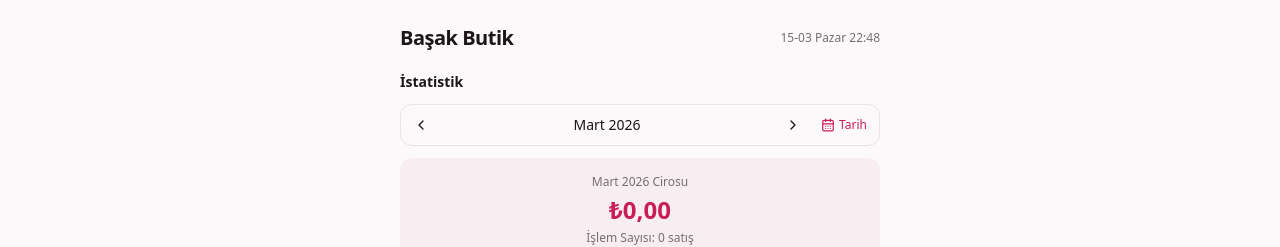
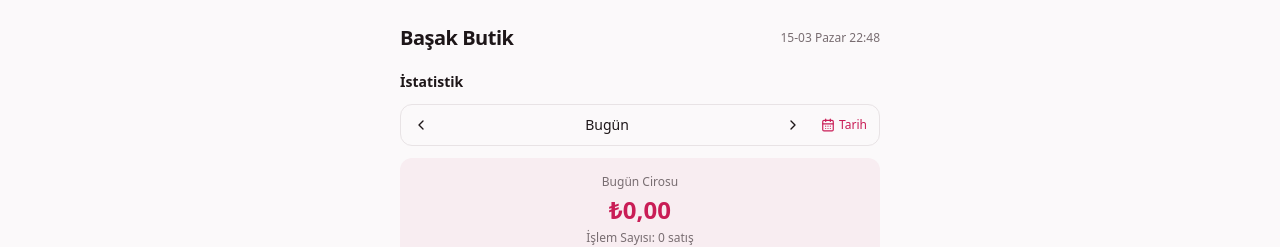
Before and after one commit to alitolgatk/butik, a Next.js app: page / in a window 1280 px wide. Shown: the top 247 px of the page. Built offline with nearby package versions, Linux system fonts and the light colour scheme; no server answers; the database is empty.

Commit message:
feat: istatistik varsayilan olarak bugun gostersin

```diff
--- a/src/app/page.tsx
+++ b/src/app/page.tsx
@@ -114,6 +114,7 @@ export default function HomePage() {
     const timer = setInterval(() => setClock(new Date()), 30000);
     return () => clearInterval(timer);
   }, []);
+  const [todayMode, setTodayMode] = useState(true);
   const [customRange, setCustomRange] = useState(false);
   const [rangeFrom, setRangeFrom] = useState("");
   const [rangeTo, setRangeTo] = useState("");
@@ -262,6 +263,17 @@ export default function HomePage() {
         label: "Seçili Dönem",
       };
     }
+    if (todayMode) {
+      const from = new Date();
+      from.setHours(0, 0, 0, 0);
+      const to = new Date();
+      to.setHours(23, 59, 59, 999);
+      return {
+        from: from.toISOString(),
+        to: to.toISOString(),
+        label: "Bugün",
+      };
+    }
     const from = new Date(statsYear, statsMonth, 1);
     const to = new Date(statsYear, statsMonth + 1, 0, 23, 59, 59);
     return {
@@ -269,7 +281,7 @@ export default function HomePage() {
       to: to.toISOString(),
       label: `${MONTH_NAMES[statsMonth]} ${statsYear}`,
     };
-  }, [customRange, rangeFrom, rangeTo, statsMonth, statsYear]);
+  }, [customRange, rangeFrom, rangeTo, todayMode, statsMonth, statsYear]);
 
   const fetchStats = useCallback(async () => {
     setStatsLoading(true);
@@ -327,6 +339,7 @@ export default function HomePage() {
 
   function prevMonth() {
     setCustomRange(false);
+    setTodayMode(false);
     if (statsMonth === 0) {
       setStatsMonth(11);
       setStatsYear((y) => y - 1);
@@ -337,6 +350,7 @@ export default function HomePage() {
 
   function nextMonth() {
     setCustomRange(false);
+    setTodayMode(false);
     if (statsMonth === 11) {
       setStatsMonth(0);
       setStatsYear((y) => y + 1);
@@ -348,6 +362,7 @@ export default function HomePage() {
   function applyCustomRange() {
     if (rangeFrom && rangeTo) {
       setCustomRange(true);
+      setTodayMode(false);
       setRangePickerOpen(false);
     }
   }
```
